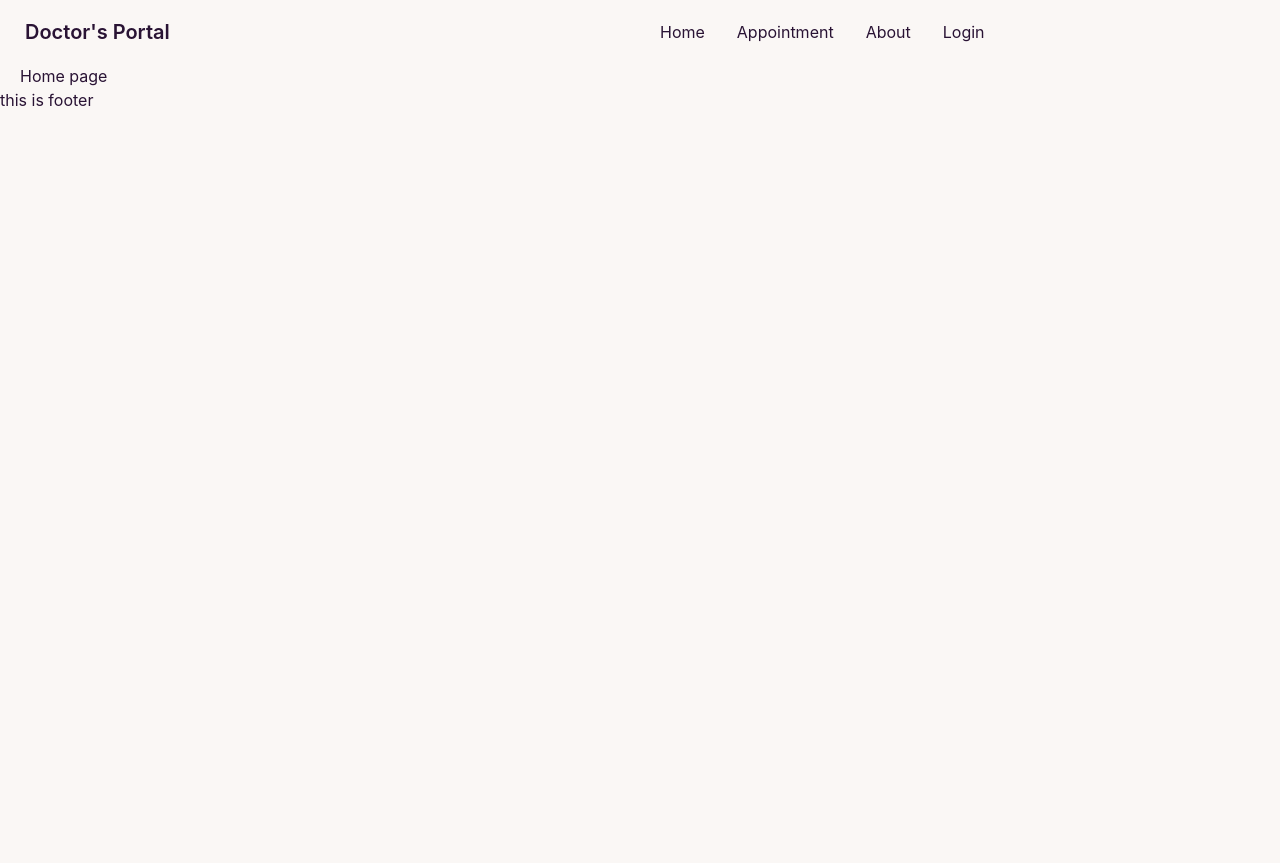
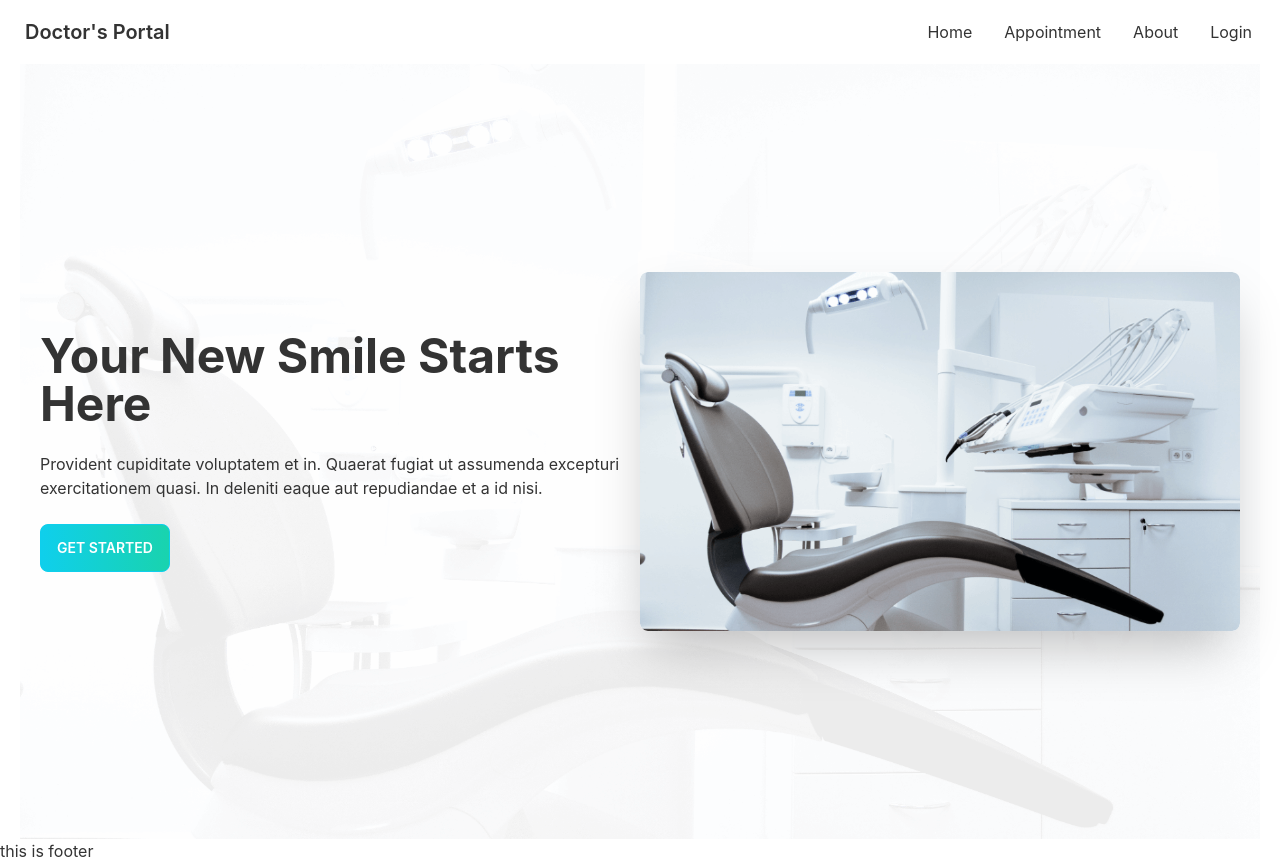
Before and after one commit to sowmik-sec/doctors-portal-client, a React (Create React App) app: page / in a window 1280 px wide. Before the commit the page ends 800 px from the top, so only its background shows below. Built offline with nearby package versions, Linux system fonts and the light colour scheme.

Commit message:
simple top banner using hero component was created

```diff
--- /dev/null
+++ b/src/Pages/Home/Banner/Banner.css
@@ -0,0 +1,5 @@
+.banner-bgi {
+  background-image: url("../../../assets/images/bg.png");
+  background-repeat: no-repeat;
+  background-size: cover;
+}
--- a/src/Pages/Home/Banner/Banner.js
+++ b/src/Pages/Home/Banner/Banner.js
@@ -1,7 +1,26 @@
 import React from "react";
+import chair from "../../../assets/images/chair.png";
+import "./Banner.css";
 
 const Banner = () => {
-  return <div></div>;
+  return (
+    <div className="hero banner-bgi">
+      <div className="hero-content flex-col lg:flex-row-reverse py-52 px-5">
+        <img src={chair} className="rounded-lg w-1/2 shadow-2xl" alt="" />
+        <div>
+          <h1 className="text-5xl font-bold">Your New Smile Starts Here</h1>
+          <p className="py-6">
+            Provident cupiditate voluptatem et in. Quaerat fugiat ut assumenda
+            excepturi exercitationem quasi. In deleniti eaque aut repudiandae et
+            a id nisi.
+          </p>
+          <button className="btn btn-primary bg-gradient-to-r from-primary to-secondary text-white">
+            Get Started
+          </button>
+        </div>
+      </div>
+    </div>
+  );
 };
 
 export default Banner;
--- a/src/Pages/Home/Home/Home.js
+++ b/src/Pages/Home/Home/Home.js
@@ -1,9 +1,10 @@
 import React from "react";
+import Banner from "../Banner/Banner";
 
 const Home = () => {
   return (
     <div className="mx-5">
-      <h2>Home page</h2>
+      <Banner />
     </div>
   );
 };
--- a/src/Pages/Shared/Navbar/Navbar.js
+++ b/src/Pages/Shared/Navbar/Navbar.js
@@ -49,7 +49,7 @@
           Doctor's Portal
         </Link>
       </div>
-      <div className="navbar-center hidden lg:flex">
+      <div className="navbar-end hidden lg:flex">
         <ul className="menu menu-horizontal px-1">{menuItems}</ul>
       </div>
     </div>
--- a/tailwind.config.js
+++ b/tailwind.config.js
@@ -1,6 +1,19 @@
 /** @type {import('tailwindcss').Config} */
 module.exports = {
   content: ["./src/**/*.{js,jsx,ts,tsx}"],
+  daisyui: {
+    themes: [
+      {
+        doctortheme: {
+          primary: "#0FCFEC",
+          secondary: "#19D3AE",
+          accent: "#3A4256",
+          neutral: "#3D4451",
+          "base-100": "#FFFFFF",
+        },
+      },
+    ],
+  },
   theme: {
     extend: {},
   },
```
